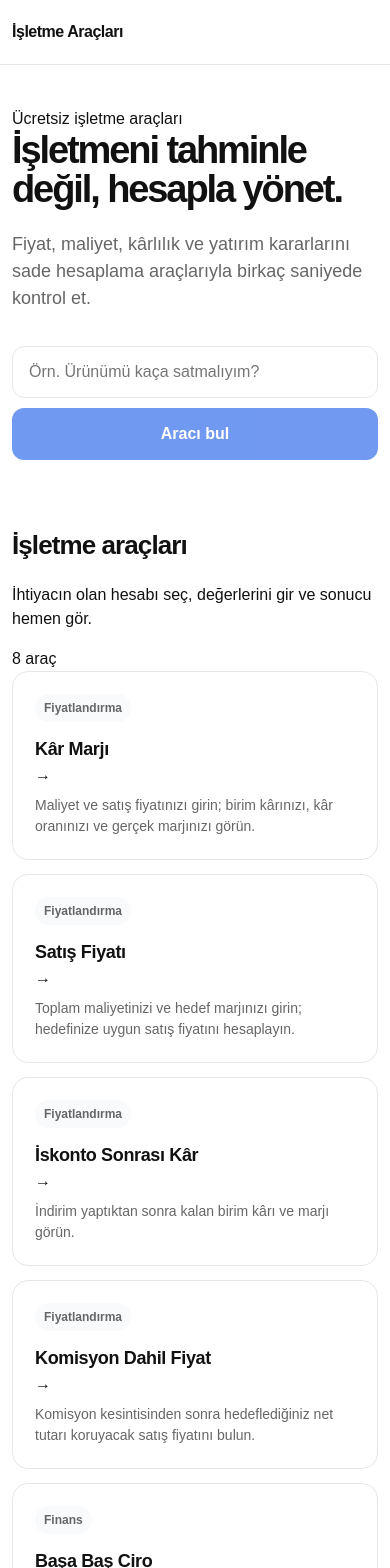
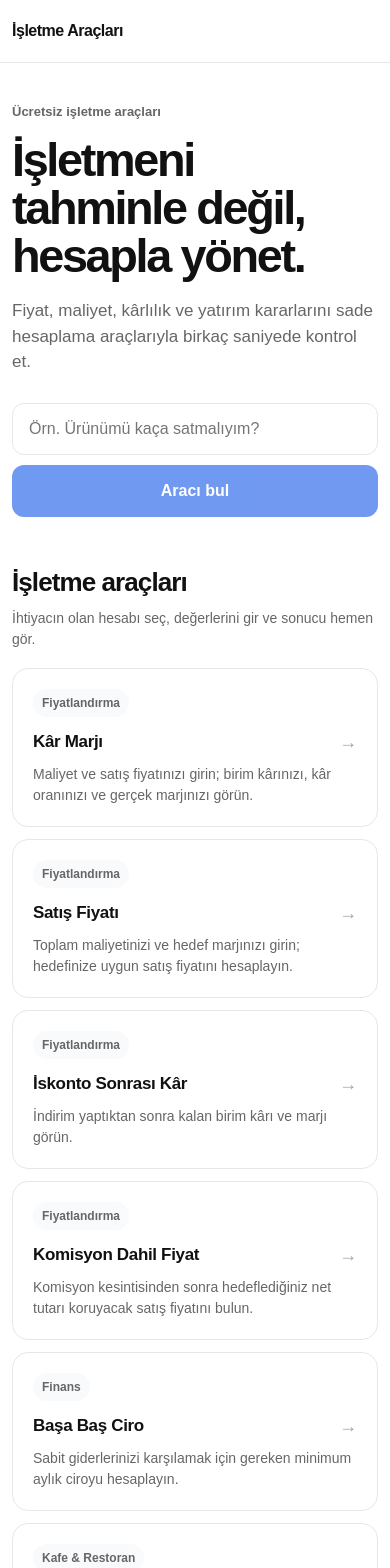
Before and after one commit to sadestonearge-debug/turkiye-isletme-araclari, a Next.js app in the folder apps/web/: page / in a window 390 px wide. Shown: the top 1568 px of the page. Built offline with nearby package versions, Linux system fonts and the light colour scheme; no server answers.

Commit message:
tighten spacing and improve responsive card hierarchy

```diff
--- a/apps/web/app/globals.css
+++ b/apps/web/app/globals.css
@@ -25,7 +25,7 @@ button { cursor: pointer; }
 button:disabled { cursor: not-allowed; opacity: .65; }
 
 .shell {
-  width: min(1120px, calc(100% - 32px));
+  width: min(1180px, calc(100% - 32px));
   margin: 0 auto;
 }
 
@@ -34,7 +34,7 @@ button:disabled { cursor: not-allowed; opacity: .65; }
   background: rgba(255,255,255,.96);
 }
 .header-inner {
-  min-height: 64px;
+  min-height: 62px;
   display: flex;
   align-items: center;
   justify-content: space-between;
@@ -43,23 +43,31 @@ button:disabled { cursor: not-allowed; opacity: .65; }
 .brand { font-weight: 800; letter-spacing: -0.03em; }
 .nav { display: flex; gap: 18px; color: var(--muted); font-size: 14px; }
 
-.hero { padding: 72px 0 44px; }
+.hero { padding: 54px 0 30px; }
+.hero-shell { max-width: 980px; margin-left: auto; margin-right: auto; }
+.eyebrow {
+  display: inline-block;
+  margin-bottom: 14px;
+  color: var(--muted);
+  font-size: 13px;
+  font-weight: 700;
+}
 .hero h1 {
-  max-width: 780px;
+  max-width: 820px;
   margin: 0;
-  font-size: clamp(38px, 7vw, 68px);
-  line-height: 1.02;
-  letter-spacing: -0.055em;
+  font-size: clamp(40px, 5vw, 60px);
+  line-height: 1.03;
+  letter-spacing: -0.05em;
 }
 .hero p {
-  max-width: 680px;
-  margin: 22px 0 0;
+  max-width: 700px;
+  margin: 18px 0 0;
   color: var(--muted);
-  font-size: 18px;
+  font-size: 17px;
 }
 
 .finder {
-  margin-top: 34px;
+  margin-top: 28px;
   display: flex;
   gap: 10px;
   max-width: 760px;
@@ -90,30 +98,52 @@ button:disabled { cursor: not-allowed; opacity: .65; }
 }
 .button:hover { background: var(--accent-strong); }
 
-.section { padding: 38px 0 72px; }
+.section { padding: 34px 0 56px; }
+.section-tools { padding-top: 26px; }
+.section-heading-row {
+  display: flex;
+  align-items: end;
+  justify-content: space-between;
+  gap: 20px;
+  margin-bottom: 18px;
+}
 .section-title {
-  margin: 0 0 18px;
+  margin: 0;
   font-size: 26px;
   letter-spacing: -0.035em;
 }
+.section-copy {
+  margin: 6px 0 0;
+  color: var(--muted);
+  font-size: 14px;
+}
+.tool-count {
+  color: var(--muted);
+  font-size: 13px;
+  white-space: nowrap;
+}
 .grid {
   display: grid;
-  grid-template-columns: repeat(3, minmax(0, 1fr));
-  gap: 14px;
+  grid-template-columns: repeat(4, minmax(0, 1fr));
+  gap: 12px;
 }
 .card {
-  padding: 22px;
+  padding: 20px;
   border: 1px solid var(--border);
   border-radius: var(--radius);
   background: #fff;
-  transition: border-color .15s ease, transform .15s ease;
+  transition: border-color .15s ease, transform .15s ease, box-shadow .15s ease;
 }
-.card:hover { border-color: #cbd5e1; transform: translateY(-1px); }
-.card h2, .card h3 { margin: 0; font-size: 18px; letter-spacing: -0.02em; }
+.card:hover {
+  border-color: #cbd5e1;
+  transform: translateY(-1px);
+  box-shadow: 0 8px 24px rgba(17,24,39,.05);
+}
+.card h2, .card h3 { margin: 0; font-size: 17px; letter-spacing: -0.02em; }
 .card p { margin: 8px 0 0; color: var(--muted); font-size: 14px; }
 .badge {
   display: inline-flex;
-  margin-bottom: 14px;
+  margin-bottom: 12px;
   padding: 5px 9px;
   border-radius: 999px;
   background: var(--surface);
@@ -121,10 +151,18 @@ button:disabled { cursor: not-allowed; opacity: .65; }
   font-size: 12px;
   font-weight: 700;
 }
+.card-title-row {
+  display: flex;
+  align-items: center;
+  justify-content: space-between;
+  gap: 12px;
+}
+.card-arrow { color: #9ca3af; font-size: 18px; transition: transform .15s ease, color .15s ease; }
+.tool-card:hover .card-arrow { transform: translateX(2px); color: var(--foreground); }
 
-.tool-wrap { max-width: 760px; padding: 54px 0 80px; }
-.tool-wrap h1 { margin: 0; font-size: clamp(34px, 6vw, 52px); letter-spacing: -0.045em; line-height: 1.05; }
-.lede { margin: 16px 0 28px; color: var(--muted); font-size: 17px; }
+.tool-wrap { max-width: 760px; padding: 48px 0 72px; }
+.tool-wrap h1 { margin: 0; font-size: clamp(34px, 5vw, 50px); letter-spacing: -0.045em; line-height: 1.05; }
+.lede { margin: 14px 0 26px; color: var(--muted); font-size: 17px; }
 .tool-panel {
   border: 1px solid var(--border);
   border-radius: var(--radius);
@@ -143,24 +181,30 @@ button:disabled { cursor: not-allowed; opacity: .65; }
 .result p:last-child { margin-bottom: 0; }
 .result strong { display: block; font-size: 24px; letter-spacing: -0.03em; }
 .result .button { margin-top: 14px; }
-.content-block { margin-top: 34px; border-top: 1px solid var(--border); padding-top: 28px; }
+.content-block { margin-top: 30px; border-top: 1px solid var(--border); padding-top: 26px; }
 .content-block h2 { font-size: 24px; letter-spacing: -0.03em; }
 .content-block p, .content-block li { color: #444; }
 
-.footer { border-top: 1px solid var(--border); padding: 28px 0 40px; color: var(--muted); font-size: 13px; }
+.footer { border-top: 1px solid var(--border); padding: 24px 0 32px; color: var(--muted); font-size: 13px; }
+
+@media (max-width: 980px) {
+  .grid { grid-template-columns: repeat(2, minmax(0, 1fr)); }
+}
 
 @media (max-width: 820px) {
-  .grid { grid-template-columns: 1fr 1fr; }
-  .hero { padding-top: 52px; }
+  .hero { padding-top: 46px; }
 }
 
 @media (max-width: 560px) {
-  .shell { width: min(100% - 24px, 1120px); }
+  .shell { width: min(100% - 24px, 1180px); }
   .nav { display: none; }
   .finder { flex-direction: column; }
   .grid { grid-template-columns: 1fr; }
-  .hero { padding: 42px 0 28px; }
-  .section { padding-bottom: 52px; }
+  .hero { padding: 36px 0 22px; }
+  .hero h1 { font-size: clamp(38px, 12vw, 48px); }
+  .section { padding: 24px 0 44px; }
+  .section-heading-row { align-items: flex-start; }
+  .tool-count { display: none; }
   .tool-panel { padding: 18px; box-shadow: none; }
   .button { width: 100%; }
 }
```
